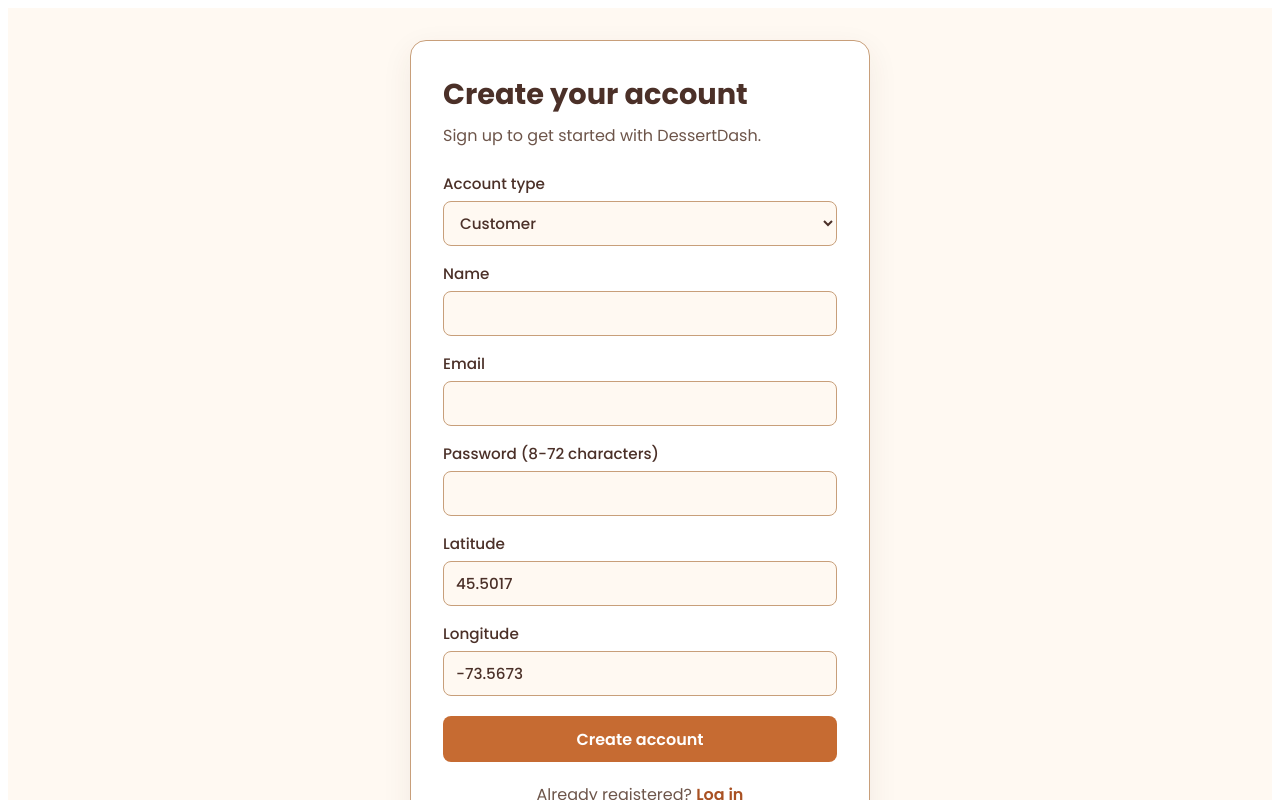
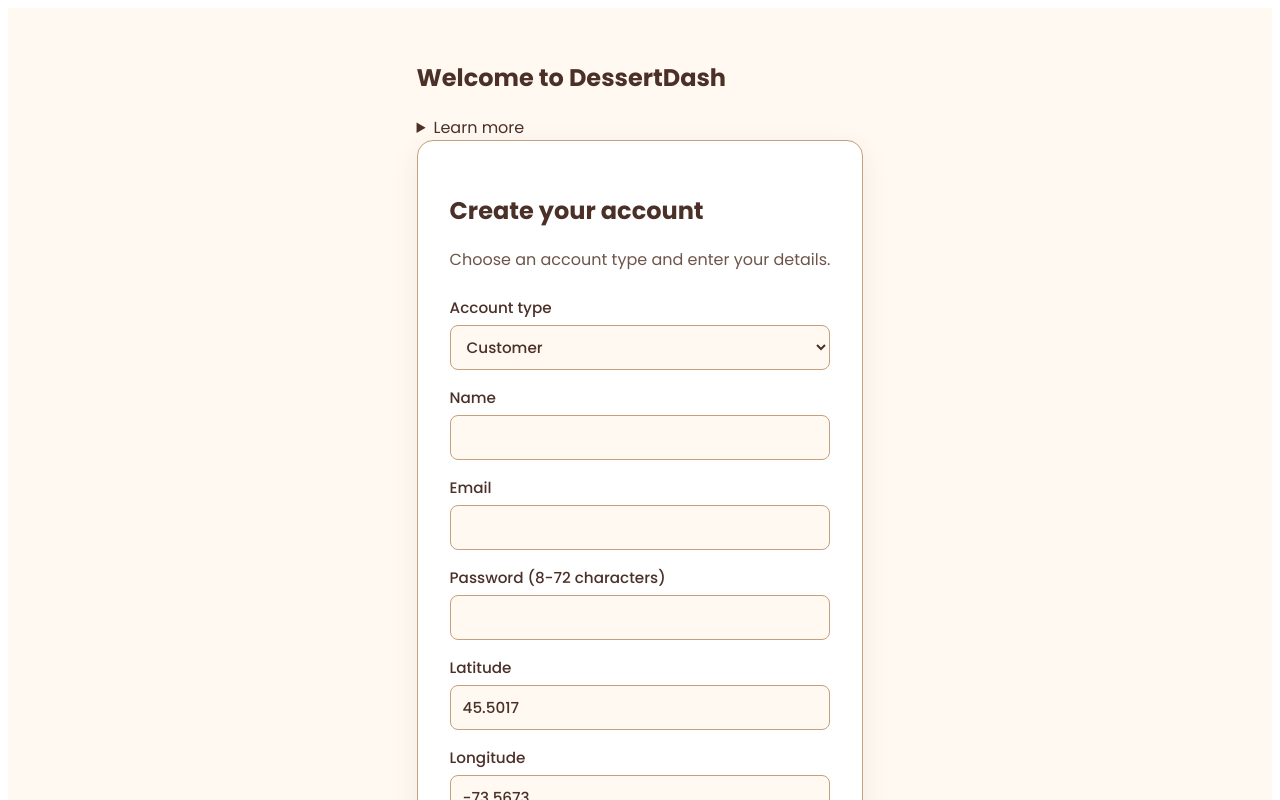
Before and after one commit to sharkie1704/SOEN-Rangers_HM, a React (Vite) app: page /register in a window 1280 px wide. Shown: the top 800 px of the page. Built offline with nearby package versions, Linux system fonts and the light colour scheme; no server answers.

Commit message:
style: welcome banner

```diff
--- /dev/null
+++ b/src/ui/reg/pages/AuthWelcome.tsx
@@ -0,0 +1,14 @@
+export default function AuthWelcome() {
+  return (
+    <section className="auth-welcome">
+      <h1>Welcome to DessertDash</h1>
+      <details>
+        <summary>Learn more</summary>
+        <p>
+          Discover desserts from local restaurants and place orders with a few
+          clicks.
+        </p>
+      </details>
+    </section>
+  );
+}
--- a/src/ui/reg/pages/LoginPage.tsx
+++ b/src/ui/reg/pages/LoginPage.tsx
@@ -2,6 +2,7 @@
 import { Link, useNavigate } from "react-router-dom";
 import { useAuth } from "../auth/AuthContext";
 import { loginErrorMessage } from "../api/authErrorMessages";
+import AuthWelcome from "./AuthWelcome";
 
 export default function LoginPage() {
   const { login } = useAuth();
@@ -23,9 +24,10 @@
 
   return (
     <main className="auth-page">
+      <div className="auth-layout">
+        <AuthWelcome />
         <section className="auth-card">
-        <h1>Welcome back</h1>
-        <p className="auth-intro">Log in to continue to DessertDash.</p>
+          <h2>Log in</h2>
           <form className="auth-form" onSubmit={onSubmit}>
             <label>Email <input type="email" value={email} onChange={(e) => setEmail(e.target.value)} required /></label>
             <label>Password <input type="password" value={password} onChange={(e) => setPassword(e.target.value)} required /></label>
@@ -34,6 +36,7 @@
           </form>
           <p className="auth-switch">No account? <Link to="/register">Create one</Link></p>
         </section>
+      </div>
     </main>
   );
 }
--- a/src/ui/reg/pages/RegistrationPage.tsx
+++ b/src/ui/reg/pages/RegistrationPage.tsx
@@ -2,6 +2,7 @@
 import { Link, useNavigate } from "react-router-dom";
 import { useAuth, type RegisterData } from "../auth/AuthContext";
 import { registrationErrorMessage } from "../api/authErrorMessages";
+import AuthWelcome from "./AuthWelcome";
 
 type PublicRole = "CUSTOMER" | "COURIER" | "RESTAURANT"; // no OPERATOR: the API refuses it anyway
 
@@ -37,9 +38,11 @@
 
   return (
     <main className="auth-page">
+      <div className="auth-layout">
+        <AuthWelcome />
         <section className="auth-card">
-        <h1>Create your account</h1>
-        <p className="auth-intro">Sign up to get started with DessertDash.</p>
+          <h2>Create your account</h2>
+          <p className="auth-intro">Choose an account type and enter your details.</p>
           <form className="auth-form" onSubmit={onSubmit}>
             <label>Account type
               <select value={role} onChange={(e) => setRole(e.target.value as PublicRole)}>
@@ -67,6 +70,7 @@
           </form>
           <p className="auth-switch">Already registered? <Link to="/login">Log in</Link></p>
         </section>
+      </div>
     </main>
   );
 }
```
Lines whose indentation alone changed are shown as unchanged.
